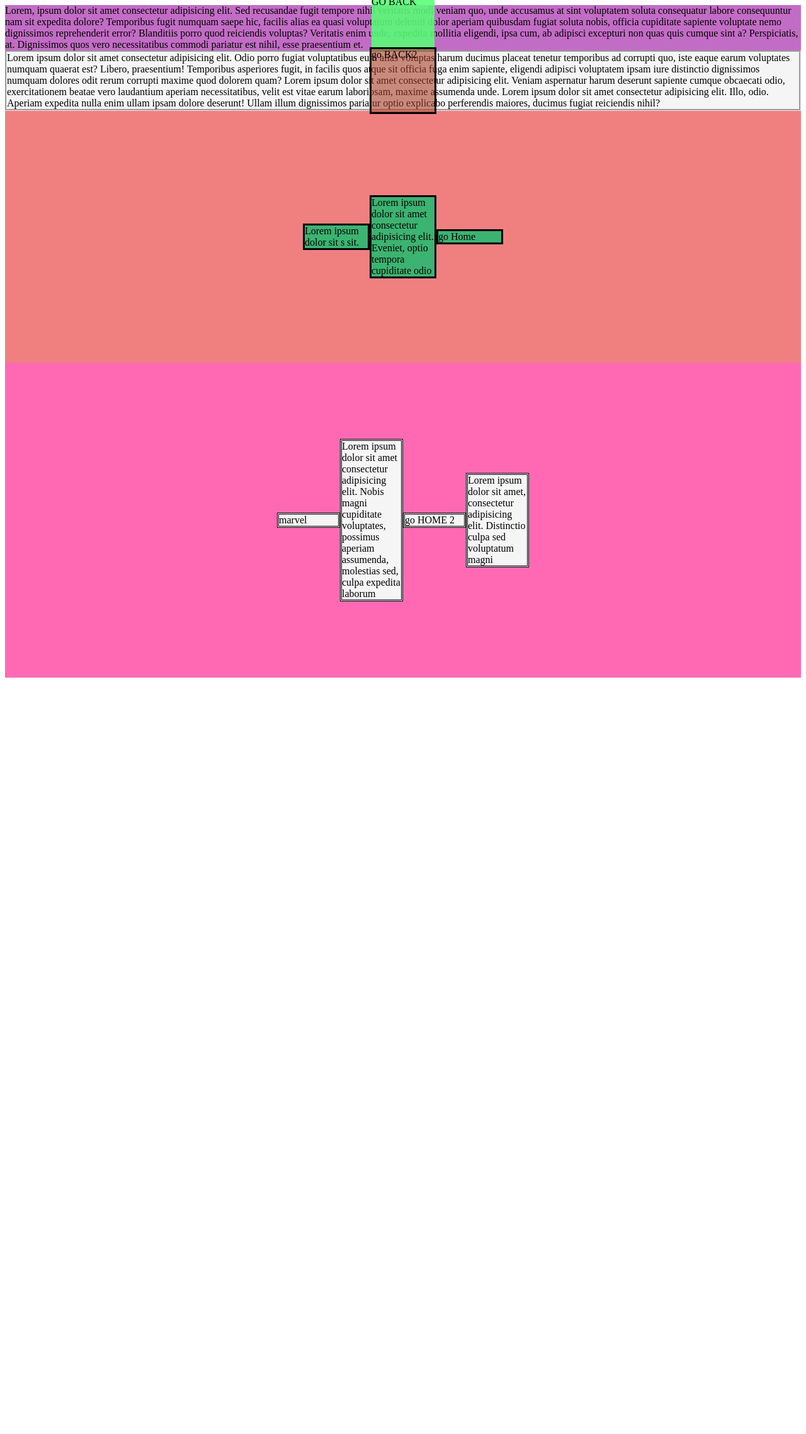
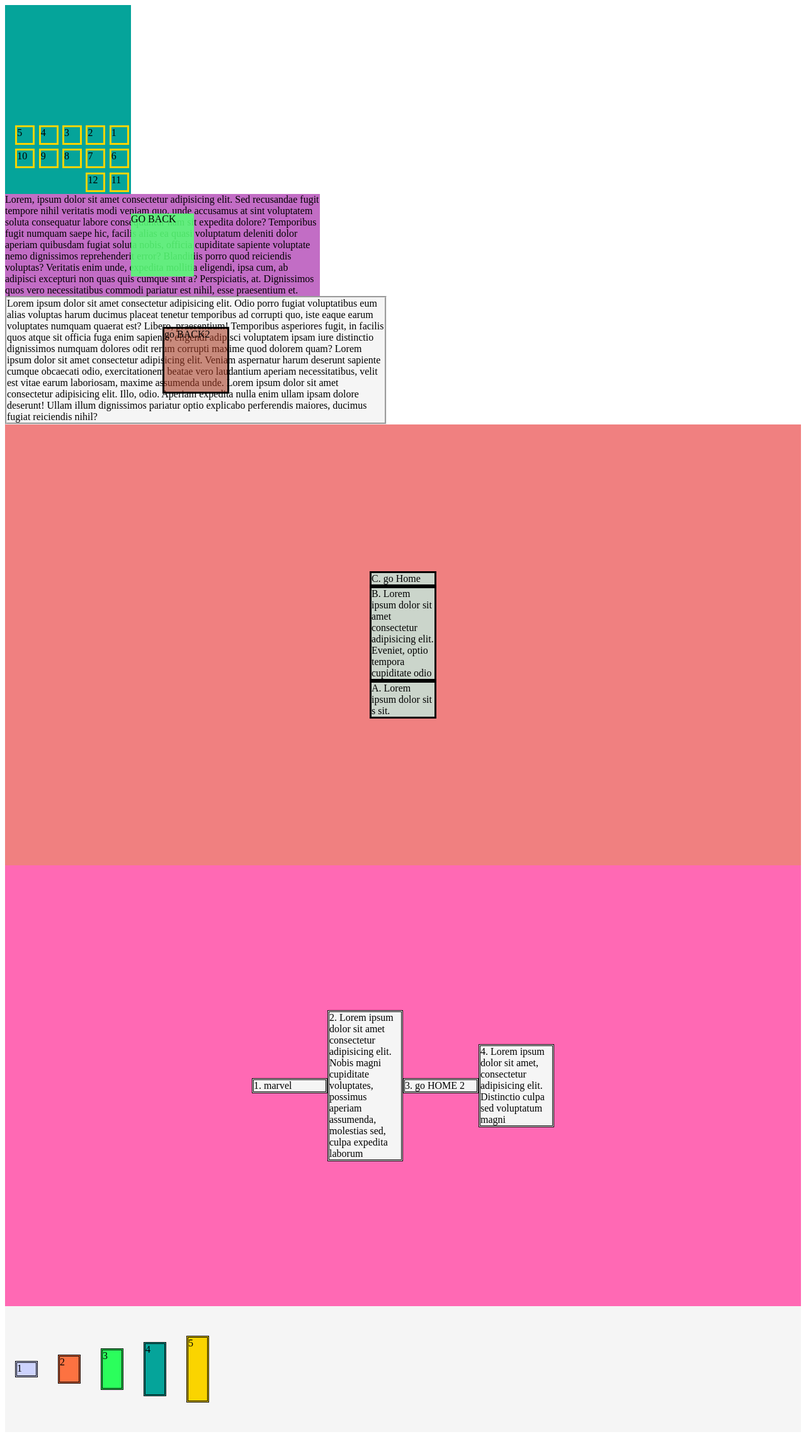
Before and after one commit to kamitom/one-pg, a website: page basic.html in a window 1280 px wide. Shown: the whole page at 63% size. Before the commit the page ends 1084 px from the top, so only its background shows below. Drawn offline with Linux system fonts and the light colour scheme; a web font is replaced by a local one.

Commit message:
feat: css flex align-content

```diff
--- a/basic.html
+++ b/basic.html
@@ -17,6 +17,20 @@
     <title>Basic</title>
   </head>
   <body>
+    <div class="parent7">
+      <div class="child7 child7-box">1</div>
+      <div class="child7 child7-box">2</div>
+      <div class="child7 child7-box">3</div>
+      <div class="child7 child7-box">4</div>
+      <div class="child7 child7-box">5</div>
+      <div class="child7 child7-box">6</div>
+      <div class="child7 child7-box">7</div>
+      <div class="child7 child7-box">8</div>
+      <div class="child7 child7-box">9</div>
+      <div class="child7 child7-box">10</div>
+      <div class="child7 child7-box">11</div>
+      <div class="child7 child7-box">12</div>
+    </div>
     <div class="parent">
       Lorem, ipsum dolor sit amet consectetur adipisicing elit. Sed recusandae
       fugit tempore nihil veritatis modi veniam quo, unde accusamus at sint
@@ -51,29 +65,36 @@
       </div>
     </div>
     <div class="parent3">
-      <div class="child3">Lorem ipsum dolor sit s sit.</div>
+      <div class="child3">A. Lorem ipsum dolor sit s sit.</div>
       <div class="child3">
-        Lorem ipsum dolor sit amet consectetur adipisicing elit. Eveniet, optio
-        tempora cupiditate odio
+        B. Lorem ipsum dolor sit amet consectetur adipisicing elit. Eveniet,
+        optio tempora cupiditate odio
       </div>
       <div class="child3">
-        <a href="index.html"> go Home </a>
+        <a href="index.html">C. go Home </a>
       </div>
     </div>
     <div class="parent5">
-      <div class="child5">marvel</div>
+      <div class="child5">1. marvel</div>
       <div class="child5">
-        Lorem ipsum dolor sit amet consectetur adipisicing elit. Nobis magni
+        2. Lorem ipsum dolor sit amet consectetur adipisicing elit. Nobis magni
         cupiditate voluptates, possimus aperiam assumenda, molestias sed, culpa
         expedita laborum
       </div>
       <div class="child5">
-        <a href="index.html"> go HOME 2 </a>
+        <a href="index.html">3. go HOME 2 </a>
       </div>
       <div class="child5">
-        Lorem ipsum dolor sit amet, consectetur adipisicing elit. Distinctio
+        4. Lorem ipsum dolor sit amet, consectetur adipisicing elit. Distinctio
         culpa sed voluptatum magni
       </div>
     </div>
+    <div class="parent6">
+      <div class="child6-1">1</div>
+      <div class="child6-2">2</div>
+      <div class="child6-3">3</div>
+      <div class="child6-4">4</div>
+      <div class="child6-5">5</div>
+    </div>
   </body>
 </html>
--- a/css/basic.css
+++ b/css/basic.css
@@ -12,7 +12,7 @@ a {
 .parent {
   position: relative;
   background-color: hsla(298, 43%, 60%, 1);
-  /* width: 500px; */
+  width: 500px;
   /* height: 600px; */
 }
 .child {
@@ -31,7 +31,7 @@ a {
   position: relative;
   background-color: whitesmoke;
   border-style: groove;
-  /* width: 500px; */
+  width: 600px;
 }
 
 .child1 {
@@ -49,27 +49,92 @@ a {
 .parent3 {
   background-color: lightcoral;
   display: flex;
+  flex-direction: column-reverse;
   justify-content: center;
   align-items: center;
-  height: 400px;
+  height: 700px;
 }
 
 .child3 {
-  background-color: mediumseagreen;
+  background-color: #c8dcd1ec;
   width: 100px;
   border-style: solid;
 }
 
 .parent5 {
-  height: 500px;
+  height: 700px;
   background-color: hotpink;
   display: grid;
   align-items: center;
   justify-content: center;
-  grid-template-columns: repeat(4, 100px);
+  grid-template-columns: repeat(4, 120px);
 }
 
 .child5 {
   background-color: whitesmoke;
   border-style: double;
 }
+
+.parent6 {
+  height: 200px;
+  /* width: 600px; */
+  background-color: whitesmoke;
+  display: flex;
+  flex-direction: row;
+  align-items: center;
+}
+
+.child6-1 {
+  background-color: hsla(232, 100%, 89%, 0.86);
+  border-style: double;
+  height: 20px;
+  width: 30px;
+  margin: 1rem;
+}
+.child6-2 {
+  background-color: hsla(16, 100%, 56%, 0.84);
+  border-style: double;
+  height: 40px;
+  width: 30px;
+  margin: 1rem;
+}
+.child6-3 {
+  background-color: hsla(134, 100%, 56%, 0.94);
+  border-style: double;
+  height: 60px;
+  width: 30px;
+  margin: 1rem;
+}
+.child6-4 {
+  background-color: hsla(176, 100%, 32%, 0.98);
+  border-style: double;
+  height: 80px;
+  width: 30px;
+  margin: 1rem;
+}
+.child6-5 {
+  background-color: hsla(51, 100%, 49%, 1);
+  border-style: double;
+  height: 100px;
+  width: 30px;
+  margin: 1rem;
+}
+
+.parent7 {
+  height: 300px;
+  width: 200px;
+  background-color: hsla(176, 100%, 32%, 0.98);
+  display: flex;
+  flex-direction: row-reverse;
+  flex-wrap: wrap;
+  align-content: flex-end;
+}
+
+.child7-box {
+  width: 25px;
+  height: 25px;
+  border-style: solid;
+  border-color: hsla(51, 100%, 49%, 1);
+  border-radius: 1%;
+  margin: 0.2rem;
+}
```
